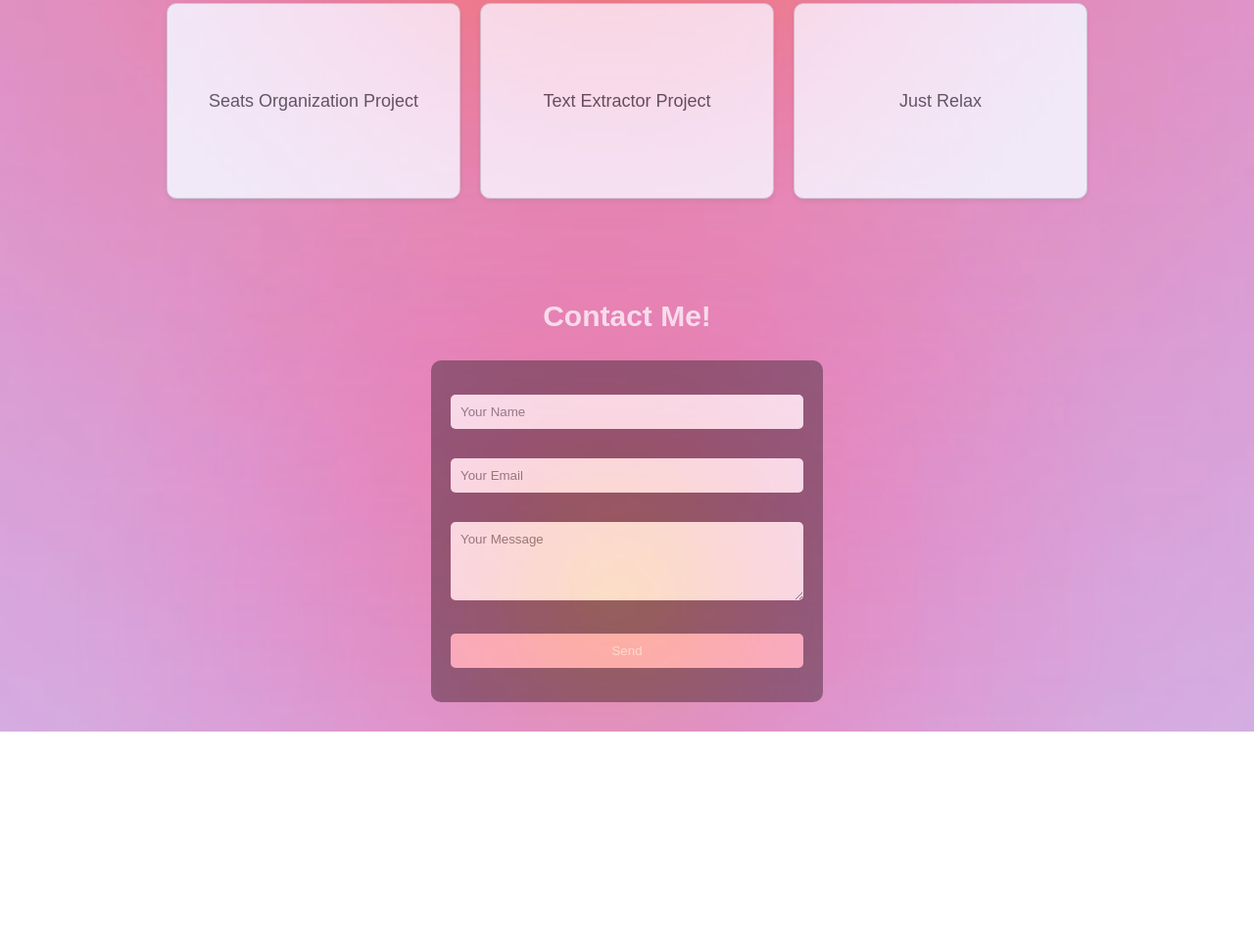
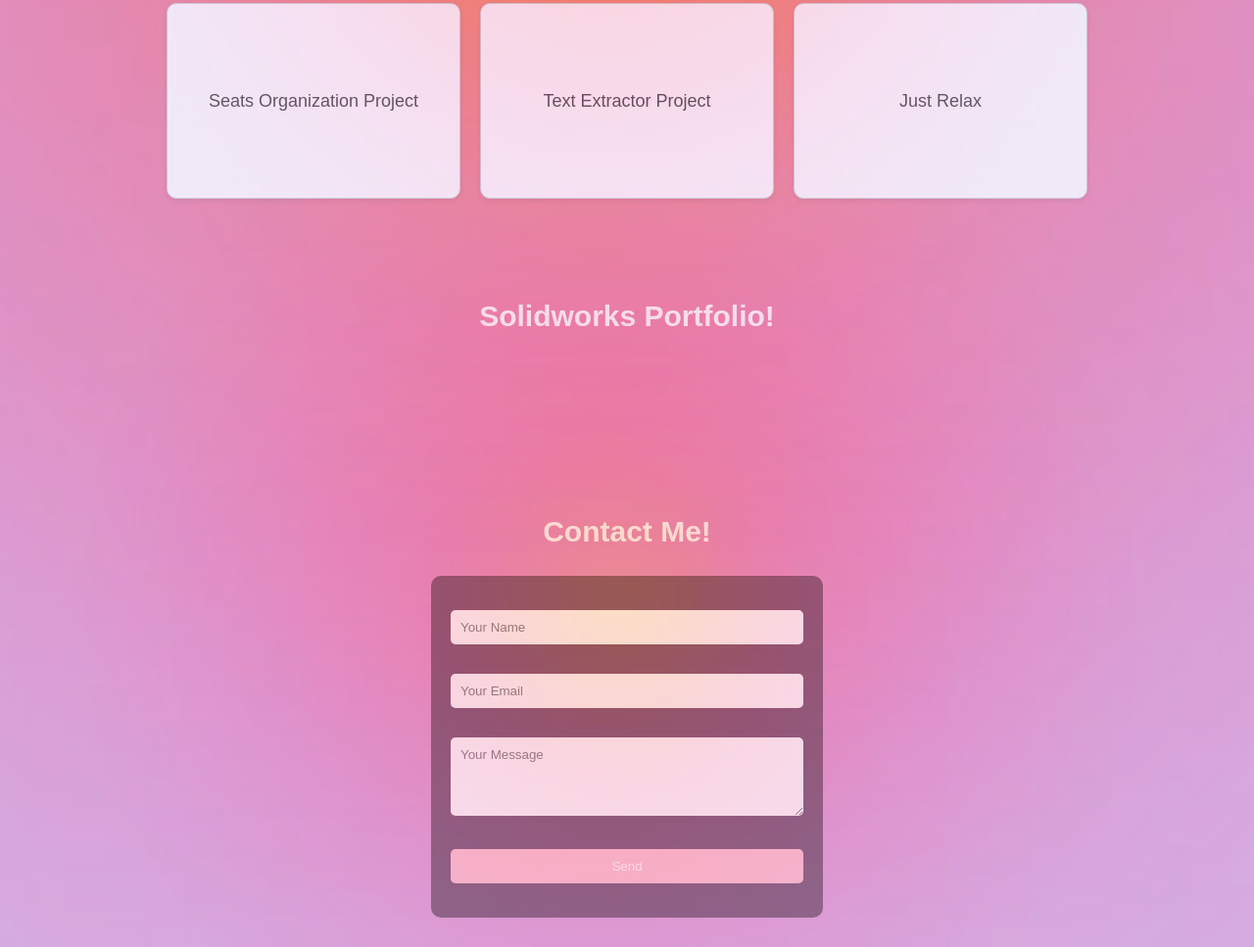
Before and after one commit to suhanisurya17/suhani-website, a plain HTML site: page index.html in a window 1280 px wide. Shown: the part 1391-2358 px from the top of the page at 98% size. Before the commit the page ends 2138 px from the top, so only its background shows below. Drawn offline with Linux system fonts and the light colour scheme.

Commit message:
solidwokrs

```diff
--- a/index.html
+++ b/index.html
@@ -84,6 +84,8 @@
                 <button class="project" style="background-image: url('attributes/just-relax.jpeg');" onclick="window.open('https://github.com/suhanisurya17/Just-Relax')">Just Relax</button> -->
             </div>
         </section>
+
+        <h1>Solidworks Portfolio!</h1>
     </section>
 
 
```
